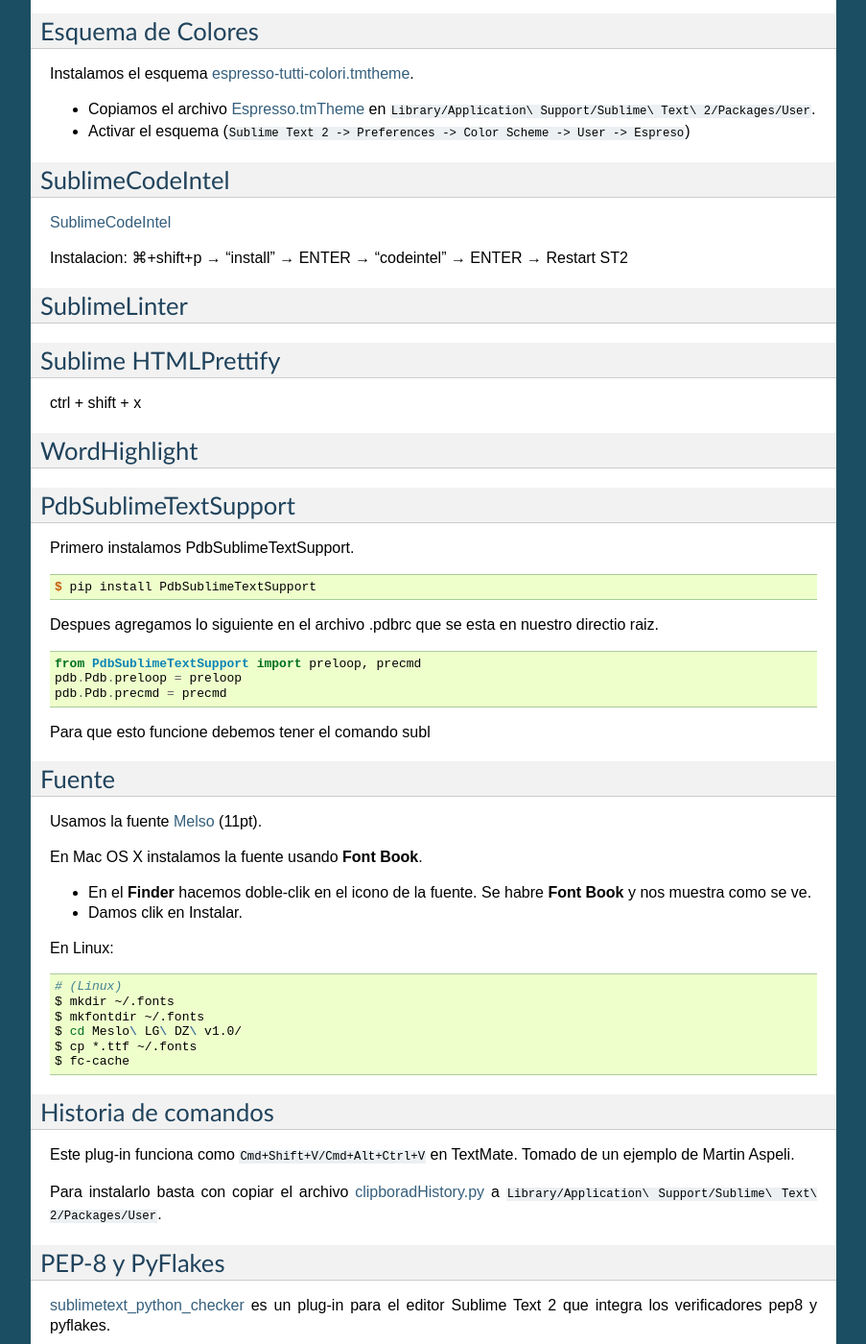
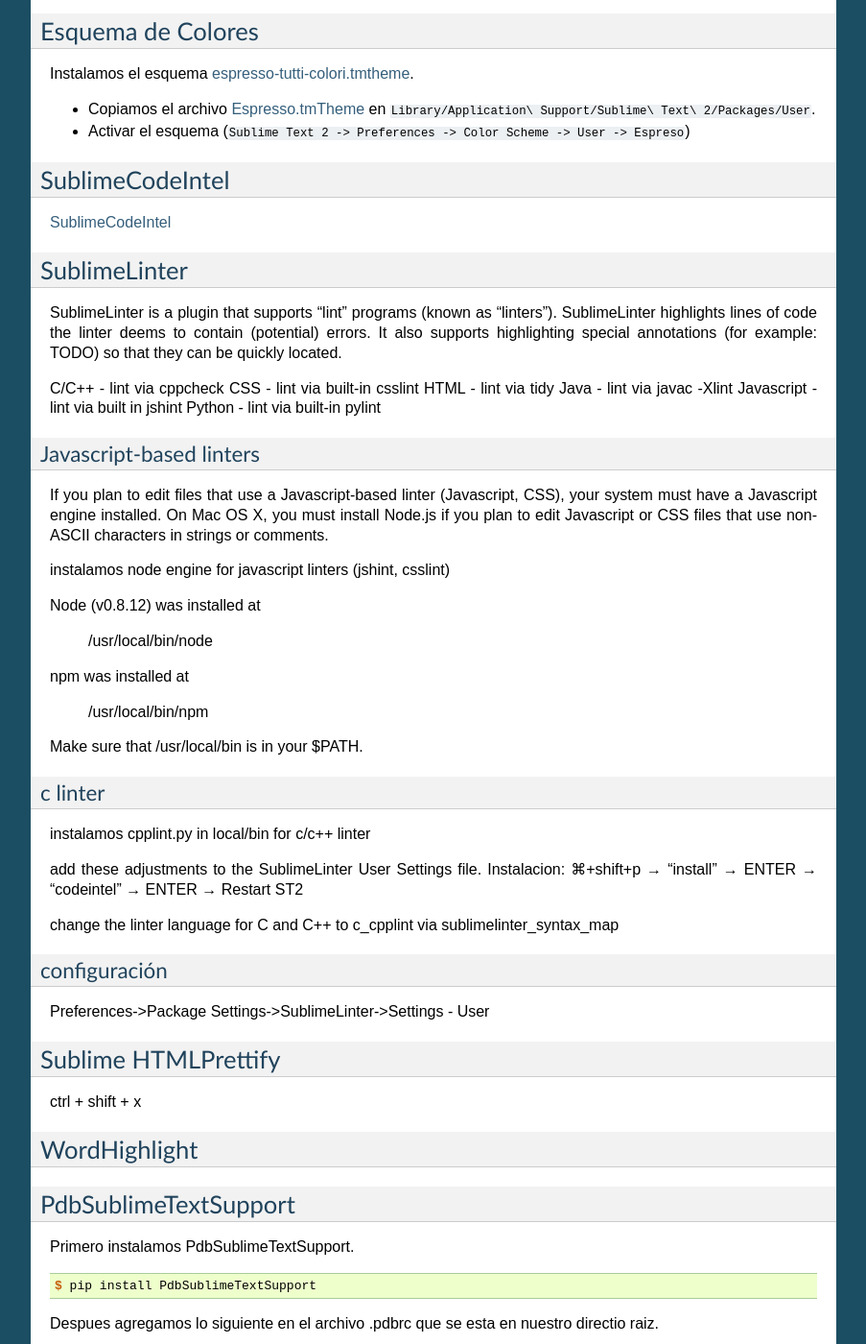
Before and after one commit to gil-cano/papiro, a Sphinx documentation site: the page built from source/sublimeText2.rst, in a window 1280 px wide and 1400 px high, scrolled down 865 px. Shown: the whole window at 96% size, without its empty margins (198-1101 px from the left). Built offline with Sphinx 7.4.7, drawn with Linux system fonts in a browser that asks for light colours; some of the changed text lies outside the part shown.

Commit message:
sublimelinter doc

```diff
--- a/source/sublimeText2.rst
+++ b/source/sublimeText2.rst
@@ -58,10 +60,52 @@
 
 `SublimeCodeIntel <https://github.com/Kronuz/SublimeCodeIntel>`_
 
-Instalacion: ⌘+shift+p → “install” → ENTER → “codeintel” → ENTER → Restart ST2
 
 SublimeLinter
 -------------
+SublimeLinter is a plugin that supports "lint" programs (known as "linters").
+SublimeLinter highlights lines of code the linter deems to contain (potential) errors.
+It also supports highlighting special annotations (for example: TODO) so that they can be quickly located.
+
+C/C++ - lint via cppcheck
+CSS - lint via built-in csslint
+HTML - lint via tidy
+Java - lint via javac -Xlint
+Javascript - lint via built in jshint
+Python - lint via built-in pylint
+
+Javascript-based linters
+~~~~~~~~~~~~~~~~~~~~~~~~
+If you plan to edit files that use a Javascript-based linter (Javascript, CSS), your system must have a Javascript engine installed.
+On Mac OS X, you must install Node.js if you plan to edit Javascript or CSS files that use non-ASCII characters in strings or comments.
+
+instalamos node engine for javascript linters (jshint, csslint)
+
+Node (v0.8.12) was installed at
+
+   /usr/local/bin/node
+
+npm was installed at
+
+   /usr/local/bin/npm
+
+Make sure that /usr/local/bin is in your $PATH.
+
+c linter
+~~~~~~~~
+instalamos cpplint.py in local/bin for c/c++ linter
+
+
+add these adjustments to the SublimeLinter User Settings file.
+Instalacion: ⌘+shift+p → “install” → ENTER → “codeintel” → ENTER → Restart ST2
+
+change the linter language for C and C++ to c_cpplint via sublimelinter_syntax_map
+
+
+configuración
+~~~~~~~~~~~~~
+Preferences->Package Settings->SublimeLinter->Settings - User
+
 
 Sublime HTMLPrettify
 --------------------
```
Also changed, not shown: other parts of source/sublimeText2.rst (+2 -0 lines).
